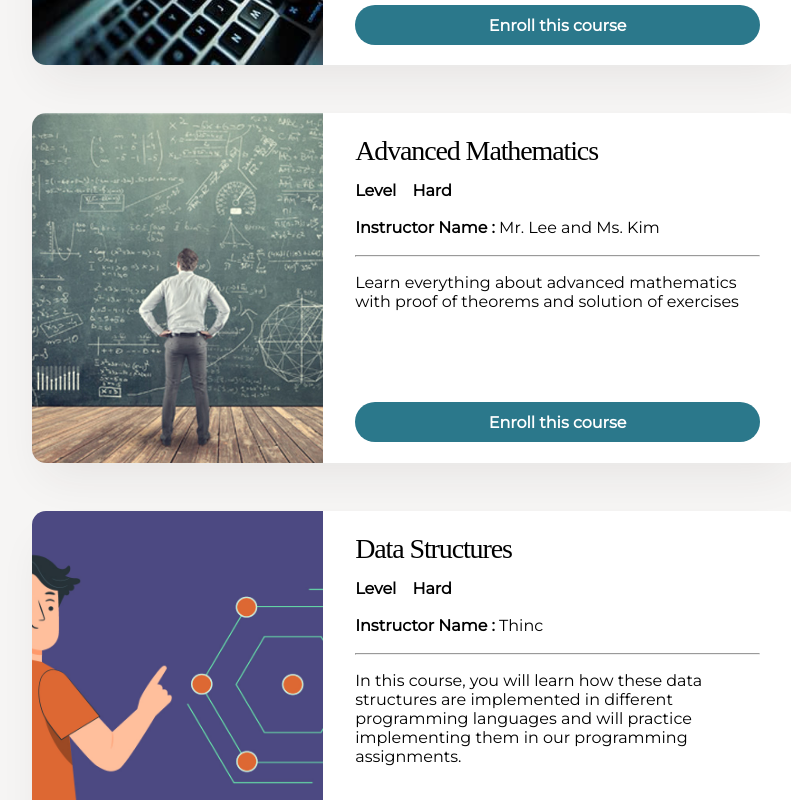
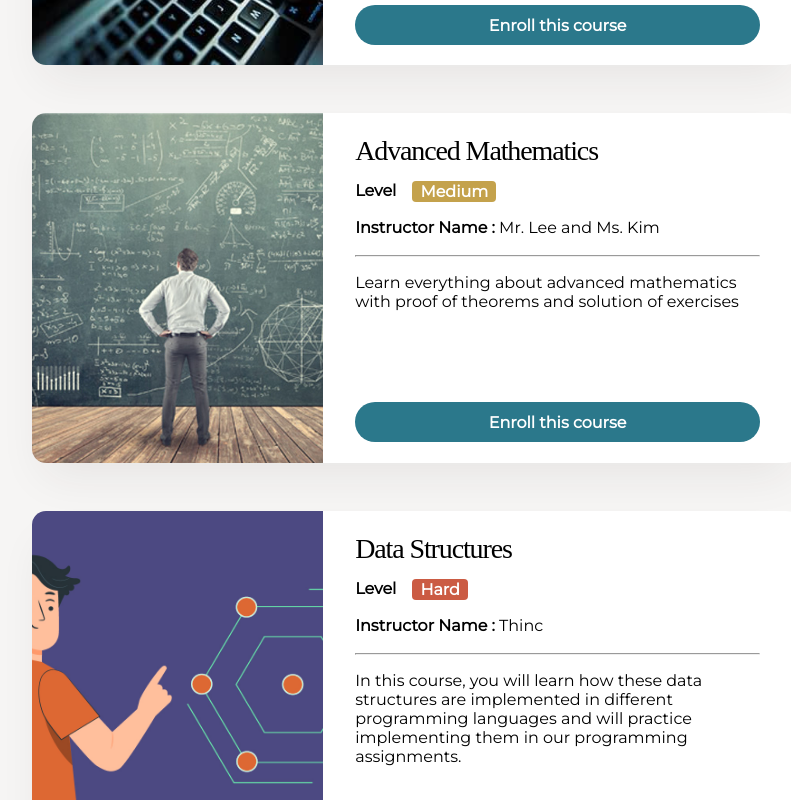
Before and after one commit to thinc-org/hacktoschool-48, a Next.js app in the folder frontend/: page /courses in a window 1280 px wide. Shown: the part 599-1399 px from the top of the page, without its empty margins (224-1015 px from the left). Built offline with nearby package versions, Linux system fonts and the light colour scheme; a web font is replaced by a local one.

Commit message:
Add batch-level CSS

```diff
--- a/frontend/pages/courses.js
+++ b/frontend/pages/courses.js
@@ -21,7 +21,7 @@ const data = [
     {
         image: img2,
         courseName: 'Advanced Mathematics',
-        level: 'Hard',
+        level: 'Medium',
         instructor: 'Mr. Lee and Ms. Kim',
         detail: 'Learn everything about advanced mathematics with proof of theorems and solution of exercises',
     },
--- a/frontend/styles/card.module.css
+++ b/frontend/styles/card.module.css
@@ -62,6 +62,32 @@
 
   border-radius: 4px;
 }
+.batchMedium {
+  display: flex;
+  justify-content: center;
+  flex-wrap: wrap;
+  align-content: center;
+  height: 100%;
+  padding: 0 0.5rem;
+  background: #c4a24c;
+  color: #ffffff;
+  font-weight: 600;
+
+  border-radius: 4px;
+}
+.batchHard {
+  display: flex;
+  justify-content: center;
+  flex-wrap: wrap;
+  align-content: center;
+  height: 100%;
+  padding: 0 0.5rem;
+  background: #cb5b43;
+  color: #ffffff;
+  font-weight: 600;
+
+  border-radius: 4px;
+}
 
 .insName {
   height: 21px;
```
